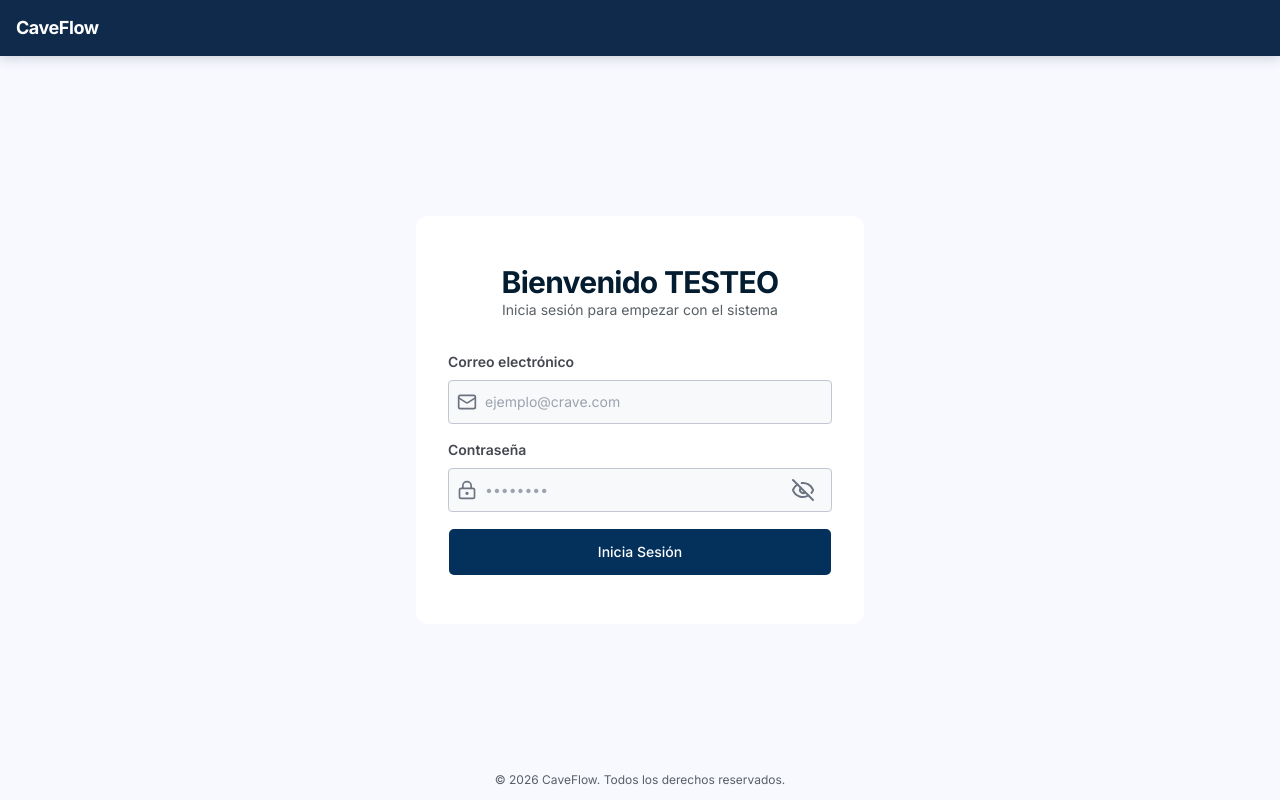
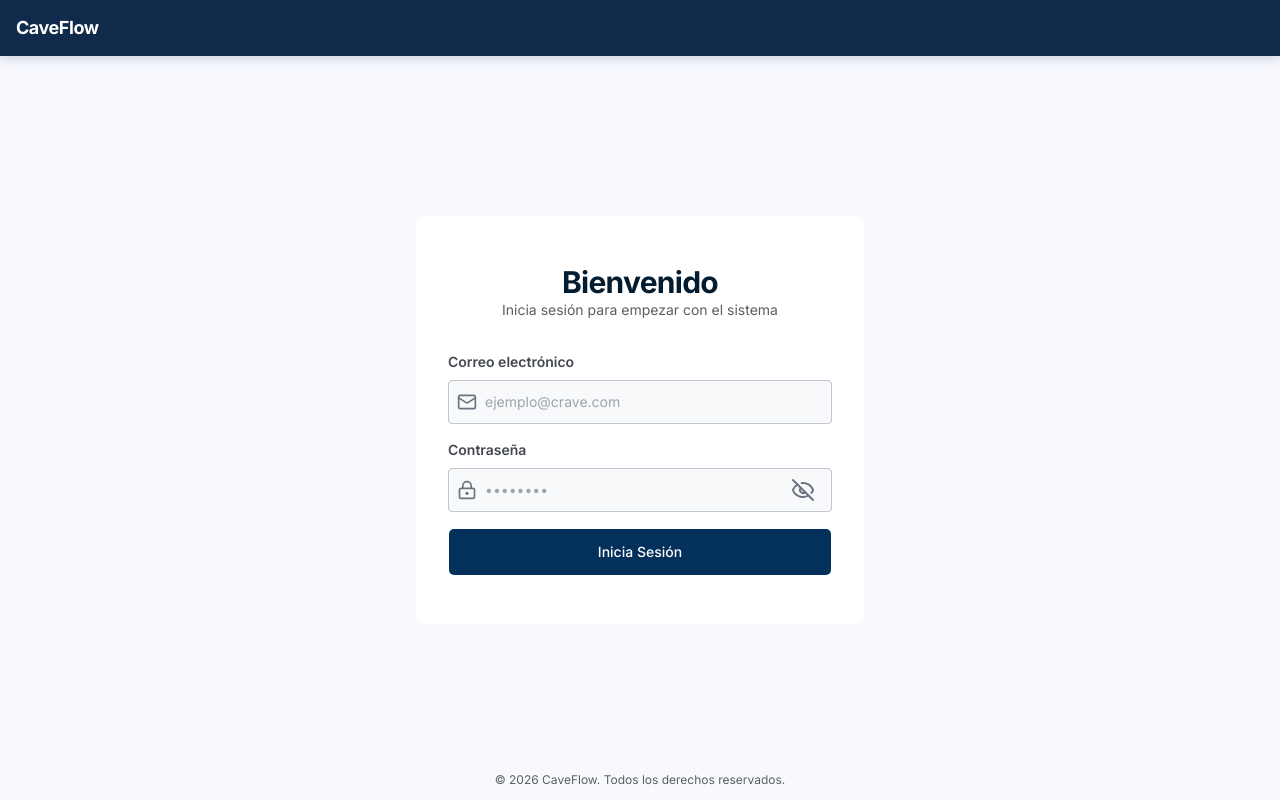
Before and after one commit to juanRCoder/ordering-system, a React (Vite) app in the folder frontend/: page / in a window 1280 px wide. Built offline with nearby package versions, Linux system fonts and the light colour scheme; no server answers.

Commit message:
fix: update login form title for clarity

```diff
--- a/frontend/src/components/auth/LoginForm.tsx
+++ b/frontend/src/components/auth/LoginForm.tsx
@@ -25,7 +25,7 @@ export const LoginForm = () => {
   return (
     <div className="flex flex-col gap-8">
       <HeaderForm
-        title="Bienvenido TESTEO"
+        title="Bienvenido"
         subtitle="Inicia sesión para empezar con el sistema"
       />
       <form onSubmit={handleSubmit(onSubmit)} className="flex flex-col gap-4">
```
Also changed, not shown: 1 other file (tests, documents, lock files or other folders).
